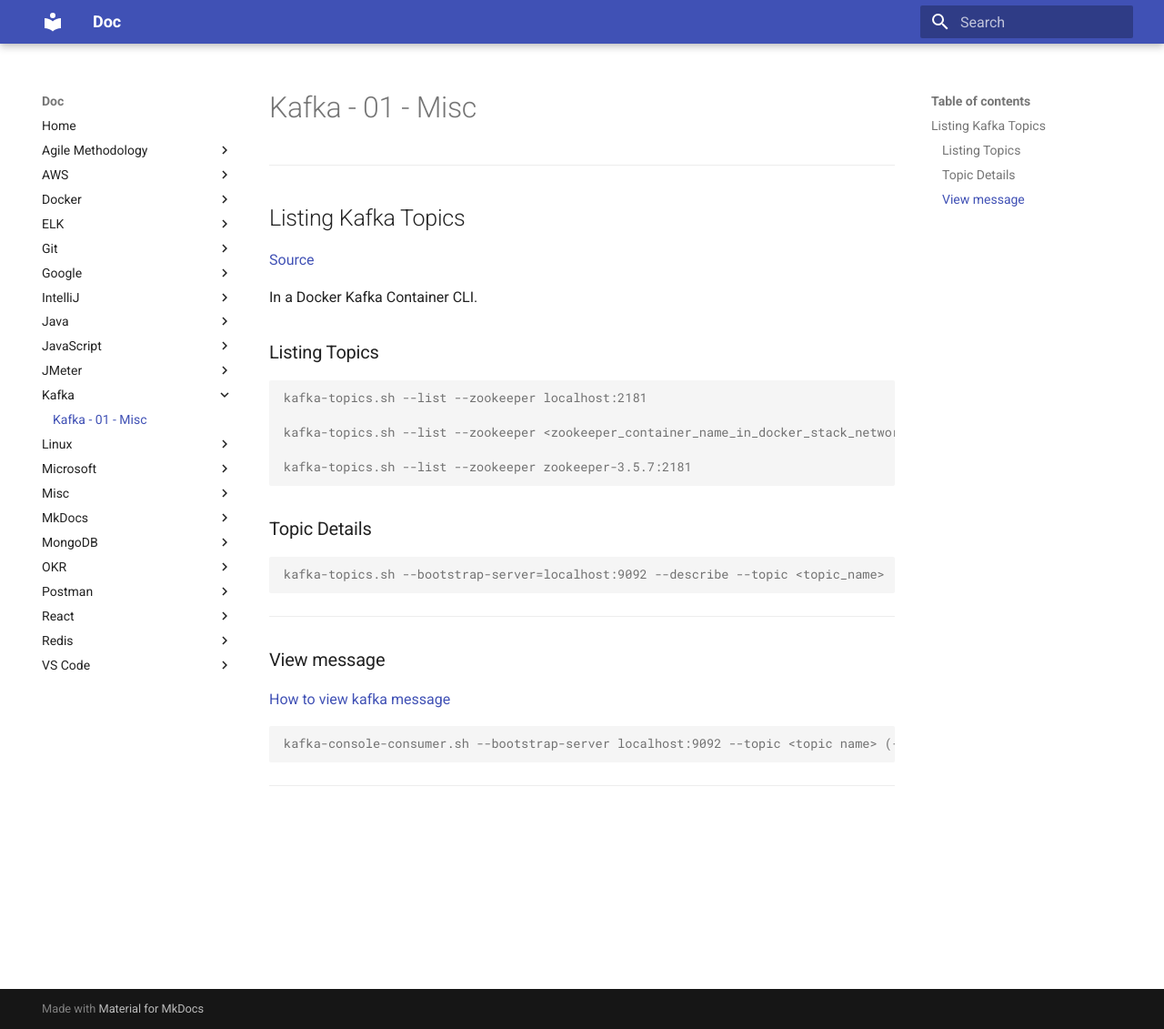
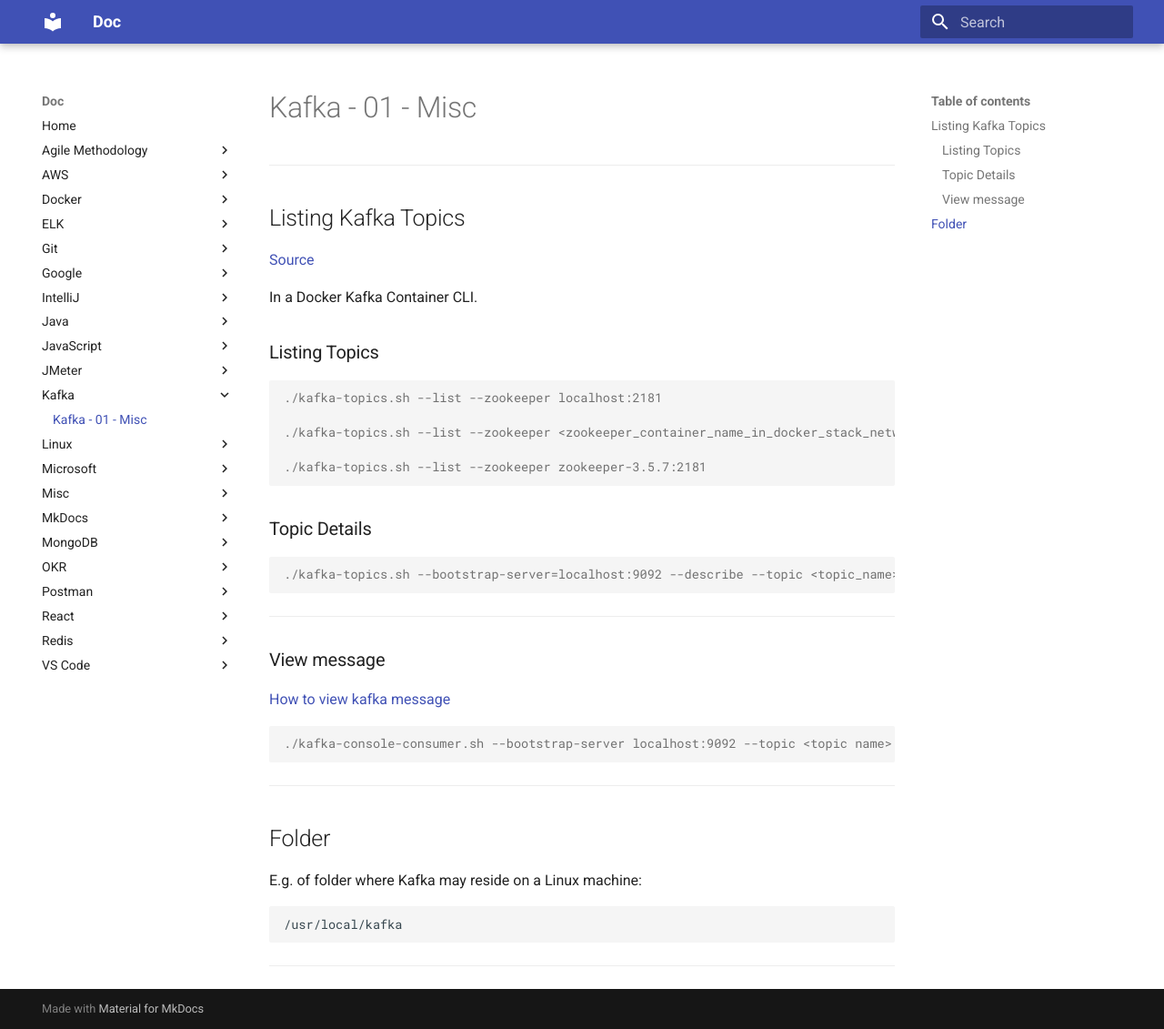
Before and after one commit to oldu73/doc, an MkDocs documentation site: the page built from docs/kafka/1-kafka-misc.md, in a window 1280 px wide and 1131 px high. Shown: the whole window at 91% size. Built offline with MkDocs 1.6.1 and Material for MkDocs 9.7.7, drawn with Linux system fonts in a browser that asks for light colours.

Commit message:
kafka fix sh launch and folder where kafka may reside

````diff
--- a/docs/kafka/1-kafka-misc.md
+++ b/docs/kafka/1-kafka-misc.md
@@ -1,6 +1,6 @@
 # Kafka - 01 - Misc
 
-***
+---
 
 ## Listing Kafka Topics
 
@@ -11,27 +11,37 @@
 ### Listing Topics
 
 ```console
-kafka-topics.sh --list --zookeeper localhost:2181
+./kafka-topics.sh --list --zookeeper localhost:2181
 
-kafka-topics.sh --list --zookeeper <zookeeper_container_name_in_docker_stack_network>:2181
+./kafka-topics.sh --list --zookeeper <zookeeper_container_name_in_docker_stack_network>:2181
 
-kafka-topics.sh --list --zookeeper zookeeper-3.5.7:2181
+./kafka-topics.sh --list --zookeeper zookeeper-3.5.7:2181
 ```
 
 ### Topic Details
 
 ```console
-kafka-topics.sh --bootstrap-server=localhost:9092 --describe --topic <topic_name>
+./kafka-topics.sh --bootstrap-server=localhost:9092 --describe --topic <topic_name>
 ```
 
-***
+---
 
 ### View message
 
 [How to view kafka message](https://stackoverflow.com/questions/44239027/how-to-view-kafka-message)
 
 ```console
-kafka-console-consumer.sh --bootstrap-server localhost:9092 --topic <topic name> (--from-beginning)
+./kafka-console-consumer.sh --bootstrap-server localhost:9092 --topic <topic name> (--from-beginning)
 ```
 
-***
+---
+
+## Folder
+
+E.g. of folder where Kafka may reside on a Linux machine:
+
+```txt
+/usr/local/kafka
+```
+
+---
````
